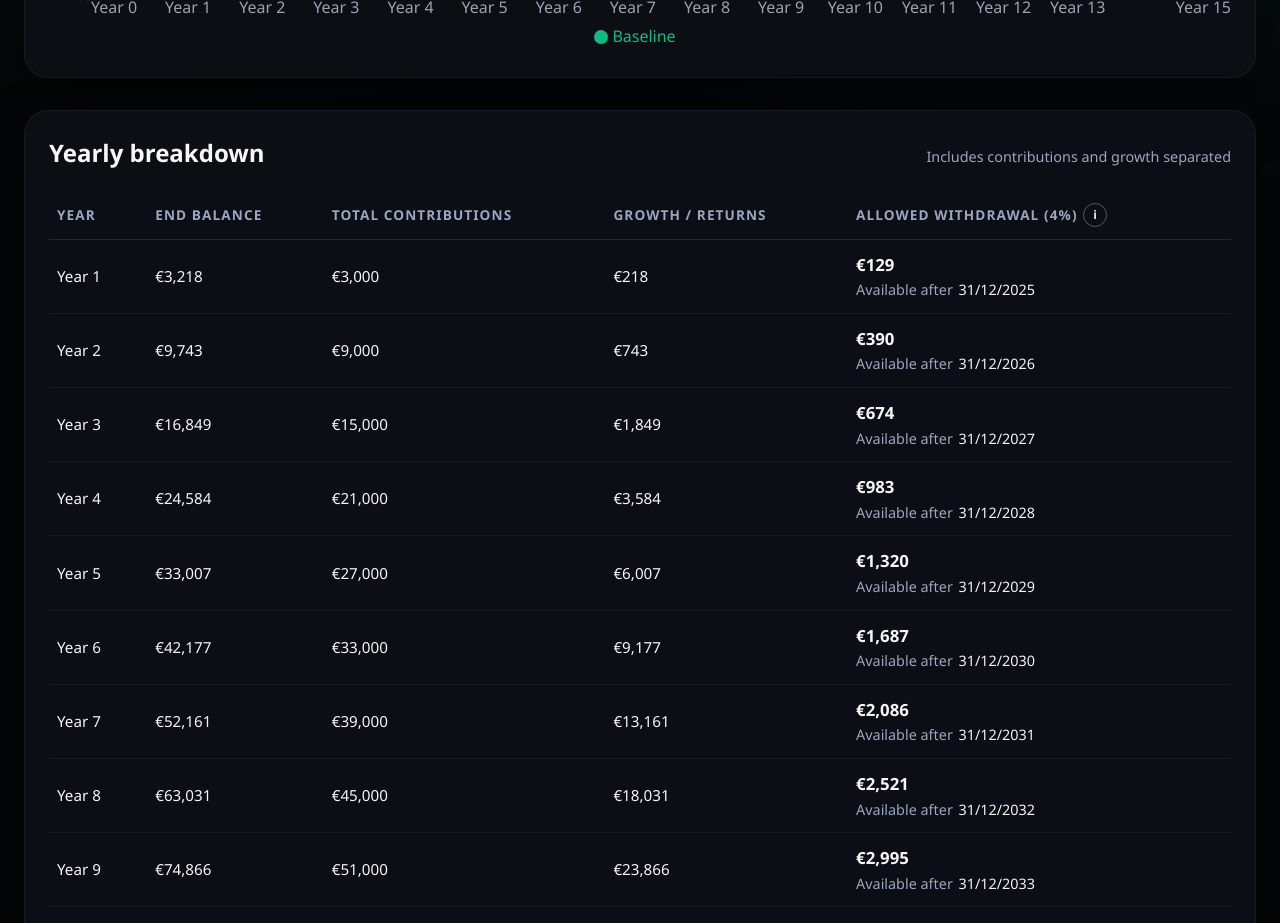
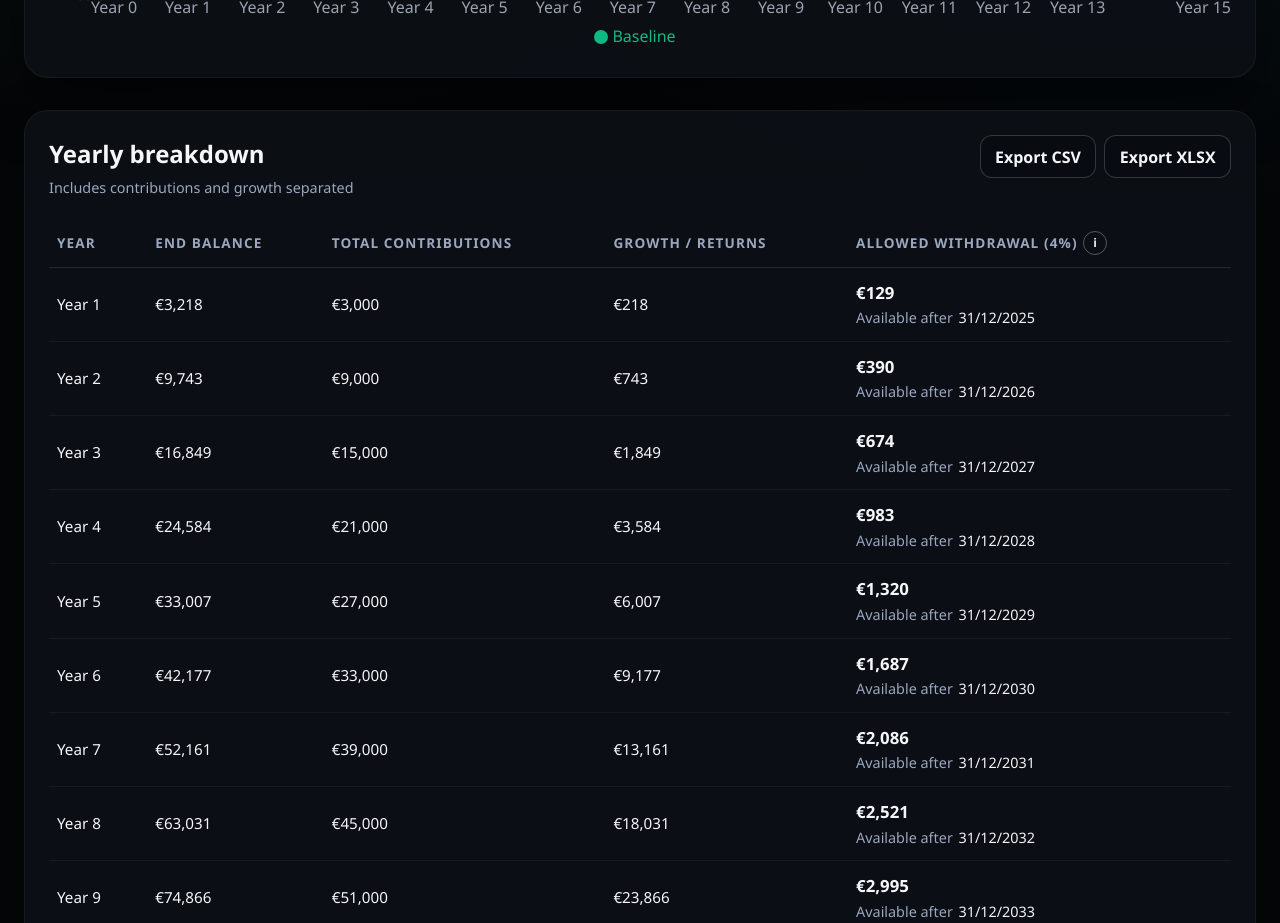
Before and after one commit to GeorgeWebDevCy/dynamic-compound-interest-calculator-desktop-app, a React (Vite) app in the folder app/: page / in a window 1280 px wide. Shown: the part 1980-2903 px from the top of the page. Built offline with nearby package versions, Linux system fonts and the light colour scheme.

Commit message:
Add export actions for projection table

```diff
--- a/app/package.json
+++ b/app/package.json
@@ -24,7 +24,8 @@
     "react": "^19.1.1",
     "react-dom": "^19.1.1",
     "react-i18next": "^15.5.2",
-    "recharts": "^2.13.3"
+    "recharts": "^2.13.3",
+    "xlsx": "^0.18.5"
   },
   "devDependencies": {
     "@eslint/js": "^9.36.0",
--- a/app/src/App.css
+++ b/app/src/App.css
@@ -110,6 +110,12 @@
   margin-bottom: 1.25rem;
 }
 
+.panel-title {
+  display: flex;
+  flex-direction: column;
+  gap: 0.35rem;
+}
+
 .panel-head h2 {
   margin: 0;
 }
@@ -117,6 +123,13 @@
 .panel-meta {
   font-size: 0.9rem;
   color: #9ba7bf;
+}
+
+.panel-actions {
+  display: flex;
+  flex-wrap: wrap;
+  align-items: center;
+  gap: 0.5rem;
 }
 
 .scenario-controls {
--- a/app/src/App.tsx
+++ b/app/src/App.tsx
@@ -21,6 +21,7 @@ import {
   normalizeDateValue,
 } from './lib/dates'
 import { createPrefixedCurrencyFormatter } from './lib/currency'
+import { exportProjectionTableAsCsv, exportProjectionTableAsXlsx } from './lib/export'
 import { buildProjection, getNetAnnualRate } from './lib/projection'
 import {
   COMPOUNDING_OPTIONS,
@@ -545,6 +546,33 @@ function App() {
     ? `${t('table.withdrawalScheduleLabel')}: ${withdrawalScheduleSummary.replace(/\n/g, ', ')}`
     : undefined
 
+  const hasTableRows = activeProjection.table.length > 0
+
+  const buildExportContext = () => ({
+    table: activeProjection.table,
+    t,
+    formatYear: (value: number) => decimalFormatter.format(value),
+    formatCurrency: (value: number) => currencyFormatter.format(value),
+    getWithdrawalDate,
+    fileName: activeScenario?.name ?? t('table.title'),
+  })
+
+  const handleExportCsv = () => {
+    if (!hasTableRows) {
+      return
+    }
+
+    exportProjectionTableAsCsv(buildExportContext())
+  }
+
+  const handleExportXlsx = () => {
+    if (!hasTableRows) {
+      return
+    }
+
+    exportProjectionTableAsXlsx(buildExportContext())
+  }
+
   const renderTable = () =>
     activeProjection.table.map((row) => {
       const withdrawalDate = getWithdrawalDate(row.year)
@@ -927,8 +955,28 @@ function App() {
 
       <section className="panel table-panel">
         <div className="panel-head">
-          <h2>{t('table.title')}</h2>
-          <span className="panel-meta">{t('table.description')}</span>
+          <div className="panel-title">
+            <h2>{t('table.title')}</h2>
+            <span className="panel-meta">{t('table.description')}</span>
+          </div>
+          <div className="panel-actions">
+            <button
+              type="button"
+              className="scenario-button"
+              onClick={handleExportCsv}
+              disabled={!hasTableRows}
+            >
+              {t('table.actions.exportCsv')}
+            </button>
+            <button
+              type="button"
+              className="scenario-button"
+              onClick={handleExportXlsx}
+              disabled={!hasTableRows}
+            >
+              {t('table.actions.exportXlsx')}
+            </button>
+          </div>
         </div>
 
         <div className="table-scroll">
--- /dev/null
+++ b/app/src/lib/export.ts
@@ -0,0 +1,126 @@
+import type { TFunction } from 'i18next'
+import { utils, write } from 'xlsx'
+import type { YearlyBreakdown } from './projection'
+
+type WithdrawalDate = {
+  label: string
+}
+
+type TableExportMatrix = {
+  headers: string[]
+  rows: string[][]
+}
+
+type TableExportContext = {
+  table: YearlyBreakdown[]
+  t: TFunction<'translation'>
+  formatYear: (value: number) => string
+  formatCurrency: (value: number) => string
+  getWithdrawalDate?: (year: number) => WithdrawalDate | null
+  fileName?: string
+}
+
+const DEFAULT_FILE_BASENAME = 'projection'
+
+const sanitizeFileName = (value?: string) => {
+  if (!value) {
+    return DEFAULT_FILE_BASENAME
+  }
+
+  const normalized = value
+    .normalize('NFKD')
+    .replace(/[\u0300-\u036f]/g, '')
+    .replace(/[^a-zA-Z0-9-_]+/g, '-')
+    .replace(/-+/g, '-')
+    .replace(/^-|-$/g, '')
+
+  return normalized.length ? normalized : DEFAULT_FILE_BASENAME
+}
+
+const resolveFileName = (baseName: string | undefined, extension: string) =>
+  `${sanitizeFileName(baseName)}.${extension}`
+
+const buildTableMatrix = ({
+  table,
+  t,
+  formatYear,
+  formatCurrency,
+  getWithdrawalDate,
+}: TableExportContext): TableExportMatrix => {
+  const headers = [
+    t('table.headers.year'),
+    t('table.headers.endingBalance'),
+    t('table.headers.contributions'),
+    t('table.headers.growth'),
+    t('table.headers.withdrawal'),
+  ]
+
+  const rows = table.map((row) => {
+    const withdrawalDetail = getWithdrawalDate?.(row.year)
+    const formattedWithdrawal = formatCurrency(row.allowedWithdrawal)
+    const withdrawalCell = withdrawalDetail
+      ? `${formattedWithdrawal} (${t('table.withdrawalDetailLabel')} ${withdrawalDetail.label})`
+      : formattedWithdrawal
+
+    return [
+      t('table.yearValue', { value: formatYear(row.year) }),
+      formatCurrency(row.endingBalance),
+      formatCurrency(row.contributions),
+      formatCurrency(row.growth),
+      withdrawalCell,
+    ]
+  })
+
+  return { headers, rows }
+}
+
+const encodeCsvValue = (value: string) => {
+  const needsQuoting = /[",\n]/.test(value)
+  if (!needsQuoting) {
+    return value
+  }
+
+  return `"${value.replace(/"/g, '""')}"`
+}
+
+const downloadBlob = (blob: Blob, filename: string) => {
+  const url = URL.createObjectURL(blob)
+  const anchor = document.createElement('a')
+  anchor.href = url
+  anchor.download = filename
+  anchor.rel = 'noopener'
+  anchor.style.display = 'none'
+  document.body.append(anchor)
+  anchor.click()
+  anchor.remove()
+  setTimeout(() => URL.revokeObjectURL(url), 0)
+}
+
+export const exportProjectionTableAsCsv = (context: TableExportContext) => {
+  if (!context.table.length) {
+    return
+  }
+
+  const { headers, rows } = buildTableMatrix(context)
+  const csv = [headers, ...rows]
+    .map((row) => row.map((value) => encodeCsvValue(value)).join(','))
+    .join('\r\n')
+  const blob = new Blob(["\ufeff", csv], { type: 'text/csv;charset=utf-8;' })
+  downloadBlob(blob, resolveFileName(context.fileName, 'csv'))
+}
+
+export const exportProjectionTableAsXlsx = (context: TableExportContext) => {
+  if (!context.table.length) {
+    return
+  }
+
+  const { headers, rows } = buildTableMatrix(context)
+  const worksheet = utils.aoa_to_sheet([headers, ...rows])
+  const workbook = utils.book_new()
+  utils.book_append_sheet(workbook, worksheet, 'Projection')
+  const buffer = write(workbook, { type: 'array', bookType: 'xlsx' })
+  const blob = new Blob([buffer], {
+    type: 'application/vnd.openxmlformats-officedocument.spreadsheetml.sheet',
+  })
+  downloadBlob(blob, resolveFileName(context.fileName, 'xlsx'))
+}
--- a/app/src/locales/el/translation.json
+++ b/app/src/locales/el/translation.json
@@ -124,6 +124,10 @@
   "table": {
     "title": "Ετήσια ανάλυση",
     "description": "Με διαχωρισμό καταθέσεων και απόδοσης",
+    "actions": {
+      "exportCsv": "Εξαγωγή CSV",
+      "exportXlsx": "Εξαγωγή XLSX"
+    },
     "headers": {
       "year": "Έτος",
       "endingBalance": "Τελικό υπόλοιπο",
--- a/app/src/locales/en/translation.json
+++ b/app/src/locales/en/translation.json
@@ -124,6 +124,10 @@
   "table": {
     "title": "Yearly breakdown",
     "description": "Includes contributions and growth separated",
+    "actions": {
+      "exportCsv": "Export CSV",
+      "exportXlsx": "Export XLSX"
+    },
     "headers": {
       "year": "Year",
       "endingBalance": "End balance",
```
Also changed, not shown: 1 other file (tests, documents, lock files or other folders).
